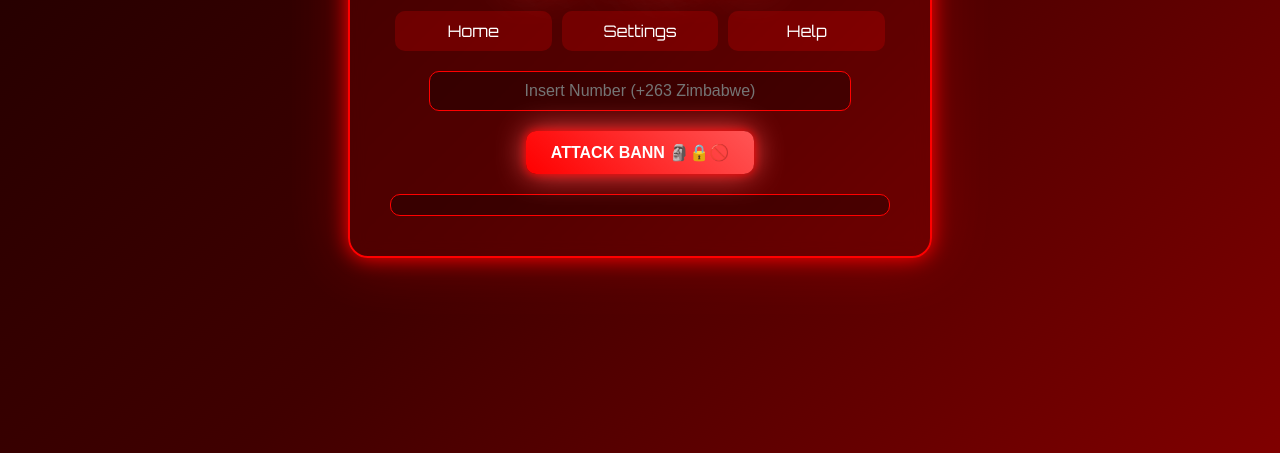
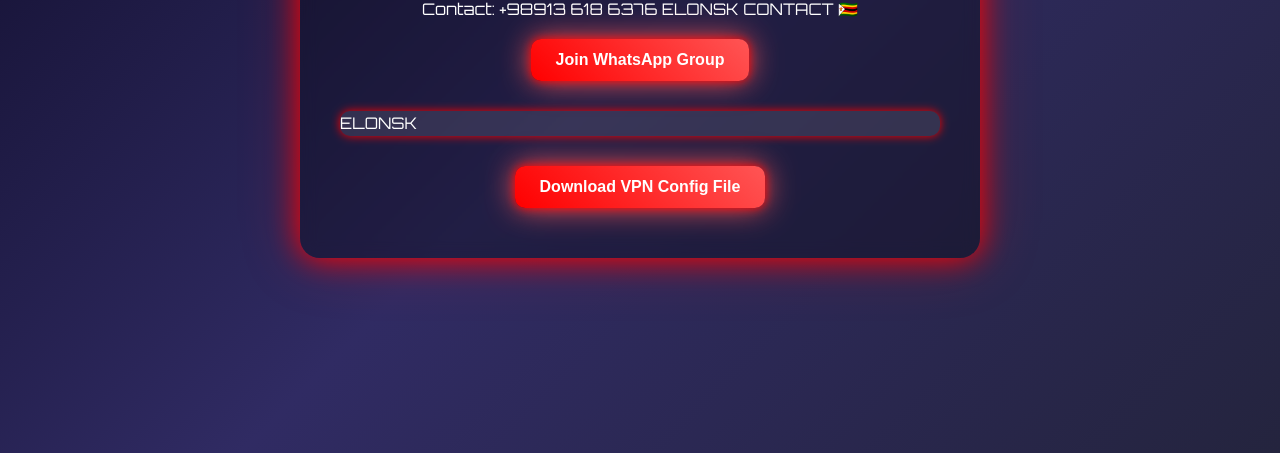
Before and after one commit to Carl00099/Elonskvpnstore, a plain HTML site: page index.html in a window 1280 px wide. Shown: the part 347-800 px from the top of the page. Drawn offline with Linux system fonts and the light colour scheme.

Commit message:
Update index.html

```diff
--- a/index.html
+++ b/index.html
@@ -3,223 +3,132 @@
 <head>
 <meta charset="UTF-8">
 <meta name="viewport" content="width=device-width, initial-scale=1.0">
-<title>WHATSAPP BOMBER BUG BOT V30LITE</title>
+<title>ELONSK VPN STORE</title>
 <link href="https://fonts.googleapis.com/css2?family=Orbitron:wght@400;700&display=swap" rel="stylesheet">
 <style>
 body {
-    margin: 0;
+    margin:0;
     font-family: 'Orbitron', sans-serif;
-    background: linear-gradient(135deg, #1a0000, #400000, #800000);
-    display: flex;
-    justify-content: center;
-    align-items: center;
-    height: 100vh;
-    color: #fff;
-    overflow: hidden;
+    background: linear-gradient(135deg,#0f0c29,#302b63,#24243e);
+    color:#fff;
+    display:flex;
+    justify-content:center;
+    align-items:center;
+    min-height:100vh;
 }
 
 .container {
-    background: rgba(255, 0, 0, 0.1);
-    border: 2px solid #ff0000;
+    background: rgba(0,0,0,0.3);
     border-radius: 20px;
     padding: 40px;
-    text-align: center;
-    width: 90%;
-    max-width: 500px;
-    box-shadow: 0 0 20px #ff0000, 0 0 60px rgba(255,0,0,0.3);
+    text-align:center;
+    width:90%;
+    max-width:600px;
     backdrop-filter: blur(8px);
+    box-shadow: 0 0 30px #ff0000,0 0 60px rgba(255,0,0,0.3);
 }
 
 h1 {
-    font-size: 2rem;
-    margin-bottom: 20px;
-    background: linear-gradient(90deg, #ff0000, #ff5555, #ff0000);
-    -webkit-background-clip: text;
-    -webkit-text-fill-color: transparent;
+    font-size:2rem;
+    margin-bottom:20px;
+    background: linear-gradient(90deg,#ff0000,#ff5555,#ff0000);
+    -webkit-background-clip:text;
+    -webkit-text-fill-color:transparent;
     animation: neonGlow 2s infinite alternate;
 }
 
 @keyframes neonGlow {
-    0% { text-shadow: 0 0 5px #ff0000, 0 0 20px #ff5555; }
-    100% { text-shadow: 0 0 20px #ff0000, 0 0 50px #ff5555; }
+    0% {text-shadow:0 0 5px #ff0000,0 0 20px #ff5555;}
+    100% {text-shadow:0 0 20px #ff0000,0 0 50px #ff5555;}
 }
 
-.tabs {
-    display: flex;
-    justify-content: center;
-    margin-bottom: 20px;
-}
-
-.tab {
-    flex: 1;
-    padding: 10px;
-    margin: 0 5px;
-    background: rgba(255,0,0,0.2);
-    border-radius: 10px;
-    cursor: pointer;
-    transition: 0.3s;
-}
-
-.tab:hover {
-    background: rgba(255,0,0,0.5);
-    transform: scale(1.05);
-}
-
-input[type="text"] {
-    width: 80%;
-    padding: 10px;
-    border-radius: 10px;
-    border: 1px solid #ff0000;
-    margin-bottom: 20px;
-    text-align: center;
-    font-size: 1rem;
-    outline: none;
-    background: rgba(0,0,0,0.3);
-    color: #fff;
-    transition: 0.3s;
-}
-
-input[type="text"]:focus {
-    border: 1px solid #ff5555;
-    box-shadow: 0 0 10px #ff5555;
+p {
+    margin:10px 0;
+    font-size:1rem;
 }
 
 button {
-    padding: 12px 25px;
-    font-size: 1rem;
-    font-weight: bold;
-    color: #fff;
-    background: linear-gradient(45deg, #ff0000, #ff5555);
-    border: none;
-    border-radius: 10px;
-    cursor: pointer;
-    transition: 0.3s;
-    box-shadow: 0 0 10px #ff0000, 0 0 30px #ff5555;
+    padding:12px 25px;
+    font-size:1rem;
+    font-weight:bold;
+    color:#fff;
+    background: linear-gradient(45deg,#ff0000,#ff5555);
+    border:none;
+    border-radius:10px;
+    cursor:pointer;
+    margin:10px 0;
+    transition:0.3s;
+    box-shadow:0 0 10px #ff0000,0 0 30px #ff5555;
 }
 
 button:hover {
-    background: linear-gradient(45deg, #ff5555, #ff0000);
+    background: linear-gradient(45deg,#ff5555,#ff0000);
     transform: scale(1.05);
-    box-shadow: 0 0 20px #ff5555, 0 0 40px #ff0000;
+    box-shadow:0 0 20px #ff5555,0 0 40px #ff0000;
 }
 
-#log {
-    text-align: left;
-    margin-top: 20px;
-    max-height: 200px;
-    overflow-y: auto;
-    background: rgba(0,0,0,0.3);
-    padding: 10px;
-    border-radius: 10px;
-    border: 1px solid #ff0000;
-    font-family: monospace;
-    font-size: 0.9rem;
-    line-height: 1.3;
+.progress-container {
+    width:100%;
+    background: rgba(255,255,255,0.1);
+    border-radius:10px;
+    margin:20px 0;
+    height:25px;
+    overflow:hidden;
+    box-shadow:0 0 10px #ff0000;
 }
 
-#bombMessage {
-    display: none;
-    margin-top: 20px;
-    font-size: 1.1rem;
-    color: #ff0000;
-    font-weight: bold;
-    text-shadow: 0 0 10px #ff5555, 0 0 20px #ff0000;
-    animation: pulse 1s infinite alternate;
-}
-
-@keyframes pulse {
-    0% { text-shadow: 0 0 10px #ff5555, 0 0 20px #ff0000; }
-    100% { text-shadow: 0 0 20px #ff5555, 0 0 40px #ff0000; }
+.progress-bar {
+    height:100%;
+    width:0;
+    background: linear-gradient(90deg,#ff0000,#ff5555);
+    text-align:center;
+    line-height:25px;
+    transition:0.5s;
 }
 </style>
 </head>
 <body>
+<div class="container">
+    <h1>ELONSK VPN STORE</h1>
+    <p>Website under construction by Zimbabwean developer</p>
+    <p>Contact: +98913 618 6376 ELONSK CONTACT 🇿🇼</p>
 
-<div class="container">
-    <h1>WHATSAPP BOMBER BUG BOT V30LITE</h1>
+    <!-- WhatsApp Group Button -->
+    <button id="joinGroupBtn">Join WhatsApp Group</button>
 
-    <div class="tabs">
-        <div class="tab" id="homeTab">Home</div>
-        <div class="tab" id="settingsTab">Settings</div>
-        <div class="tab" id="helpTab">Help</div>
+    <!-- Progress Bar -->
+    <div class="progress-container">
+        <div class="progress-bar" id="progressBar">ELONSK</div>
     </div>
 
-    <input type="text" placeholder="Insert Number (+263 Zimbabwe)" id="numberInput">
-    <br>
-    <button id="attackBtn">ATTACK BANN 🗿🔒🚫</button>
-
-    <div id="log"></div>
-    <div id="bombMessage">💣 BUGBOT MADE BY ELONSK TCH 🇿🇼💪</div>
+    <!-- File Download Button -->
+    <a href="YOUR_FILE_LOCATION_HERE" download>
+        <button>Download VPN Config File</button>
+    </a>
 </div>
 
 <script>
-const log = document.getElementById('log');
-const attackBtn = document.getElementById('attackBtn');
-const bombMessage = document.getElementById('bombMessage');
-const homeTab = document.getElementById('homeTab');
-const settingsTab = document.getElementById('settingsTab');
-const helpTab = document.getElementById('helpTab');
-
+const progressBar = document.getElementById('progressBar');
+const joinGroupBtn = document.getElementById('joinGroupBtn');
 const WHATSAPP_GROUP = "https://chat.whatsapp.com/CsIWd4gshNAEVKEmC3uSIf?mode=ac_t";
 
-// Input validation
-function validateNumber(number) {
-    return /^\+263\d{9,10}$/.test(number);
-}
-
-// Simulated attack
-function simulateAttack(number) {
-    log.innerHTML = '';
-    const steps = [
-        `Connecting to WhatsApp servers...`,
-        `Initializing handshake TLS...`,
-        `Scanning media files...`,
-        `Injecting unknown payload...`,
-        `Simulating banning sequence...`,
-        `Erasing logs...`,
-        `Number ${number} eliminated! 🚫`
-    ];
-    let i = 0;
+// Simulate progress loading when "sharing" (demo)
+joinGroupBtn.addEventListener('click', () => {
+    let progress = 0;
     const interval = setInterval(() => {
-        if(i >= steps.length){
+        progress += 10;
+        if(progress > 100) {
             clearInterval(interval);
-            log.innerHTML += `<br>✅ Attack complete!`;
+            // Open WhatsApp group after progress finishes
+            window.open(WHATSAPP_GROUP,'_blank');
+            progressBar.style.width = '100%';
+            progressBar.innerText = 'ELONSK ✅';
             return;
         }
-        log.innerHTML += steps[i] + '<br>';
-        log.scrollTop = log.scrollHeight;
-        i++;
-    }, 1000);
-}
-
-// Button click
-attackBtn.addEventListener('click', () => {
-    const number = document.getElementById('numberInput').value.trim();
-    if(!number){
-        alert('Please enter a number!');
-        return;
-    }
-    if(!validateNumber(number)){
-        alert('Number must be a valid +263 Zimbabwe number with 10 digits!');
-        return;
-    }
-    simulateAttack(number);
-});
-
-// Tab actions
-homeTab.addEventListener('click', () => {
-    window.open(WHATSAPP_GROUP, '_blank');
-});
-
-settingsTab.addEventListener('click', () => {
-    window.open(WHATSAPP_GROUP, '_blank');
-});
-
-helpTab.addEventListener('click', () => {
-    bombMessage.style.display = 'block';
-    setTimeout(() => bombMessage.style.display = 'none', 5000); // hide after 5s
+        progressBar.style.width = progress + '%';
+        progressBar.innerText = 'ELONSK ' + progress + '%';
+    },500);
 });
 </script>
-
 </body>
 </html>
```
